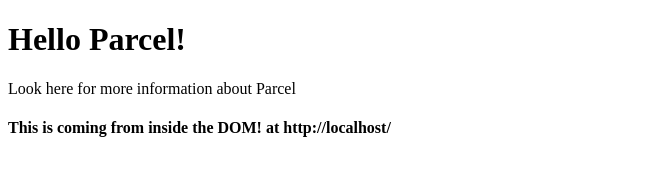
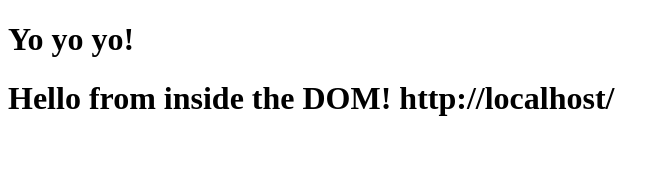
Before and after one commit to csdorman/LUT-betterJS, a website built with Parcel: page index.html in a window 1280 px wide. Shown: the whole page, without its empty margins (0-669 px from the left). Built offline with nearby package versions, Linux system fonts and the light colour scheme.

Commit message:
Finished Interacting with the DOM

```diff
--- a/index.html
+++ b/index.html
@@ -5,7 +5,11 @@
     <title>Parcel Sandbox</title>
 </head>
 <body>
-    <div id="app"></div>
+    <div id="app">
+        <header>
+            <h1 id="logo">Company Logo Here!</h1>
+        </header>
+    </div>
     <script src="index.js"></script>
 </body>
 </html>
--- a/index.js
+++ b/index.js
@@ -1,23 +1,10 @@
 /*
-JavaScript & the DOM (+ MDN Docs)
+Interacting with the DOM
  */
 
-document.getElementById("app").innerHTML = `
-    <h1>Hello Parcel!</h1>
-    <div>
-        Look here for more information about Parcel
-    </div>
-    <div>
-    </div>
-</div>
-`;
+const logo = document.getElementById("logo")
+logo.innerText = "Yo yo yo!"
 
-// A Property of the DOM - properties can be viewed (or set)
-console.log(document.body) //returns the body of the DOM
-console.log(document.URL) //returns the URL of the document
-
-// A Method can be run to make things
-const headingFour = document.createElement("h4")
-headingFour.innerHTML = "<span>This is coming from inside the DOM! at </span> " + document.URL
-console.log(headingFour) // <h4><span>This is coming from inside the DOM!</span></h4>
-document.body.appendChild(headingFour)
+const heading = document.createElement("h1")
+heading.innerHTML = "<span>Hello from inside the DOM!</span> " + document.URL
+document.body.appendChild(heading)
```
Also changed, not shown: 1 other file.
